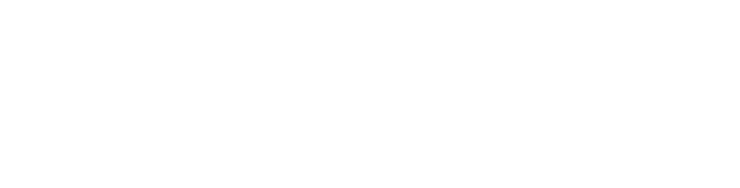
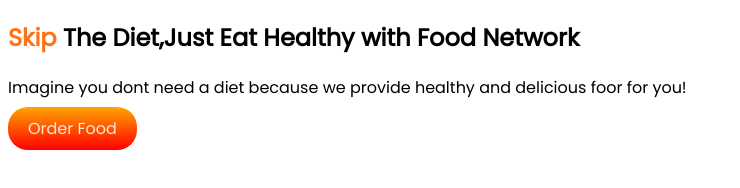
Before and after one commit to TahmidTaki/food-website, a plain HTML site: page index.html in a window 1280 px wide. Shown: the whole page, without its empty margins (0-740 px from the left). Drawn offline with Linux system fonts and the light colour scheme.

Commit message:
first section basic

```diff
--- a/index.html
+++ b/index.html
@@ -5,10 +5,23 @@
     <meta charset="UTF-8">
     <meta http-equiv="X-UA-Compatible" content="IE=edge">
     <meta name="viewport" content="width=device-width, initial-scale=1.0">
-    <title>Document</title>
+    <title>Food Website</title>
+    <link rel="stylesheet" href="style.css">
+    <link rel="preconnect" href="https://fonts.googleapis.com">
+    <link rel="preconnect" href="https://fonts.gstatic.com" crossorigin>
+    <link href="https://fonts.googleapis.com/css2?family=Poppins&display=swap" rel="stylesheet">
 </head>
 
 <body>
+    <section class="first-section">
+        <div>
+            <h1><span class="orange-text">Skip</span> The Diet,Just Eat Healthy with Food Network</h1>
+            <p>Imagine you dont need a diet because we provide healthy and delicious foor for you!</p>
+            <a href="index/html">Order Food</a>
+        </div>
+
+
+    </section>
 
 </body>
 
--- a/style.css
+++ b/style.css
@@ -0,0 +1,16 @@
+body{
+    font-family: 'Poppins', sans-serif;
+}
+
+.orange-text{
+    color: rgba(255, 105, 5, 0.932);
+}
+
+a{
+    text-decoration: none;
+    background-image: linear-gradient(orange,red);
+    padding: 10px 20px 10px;
+    border-radius: 20px;
+    color: antiquewhite;
+    margin-top: 50px;
+}
```
